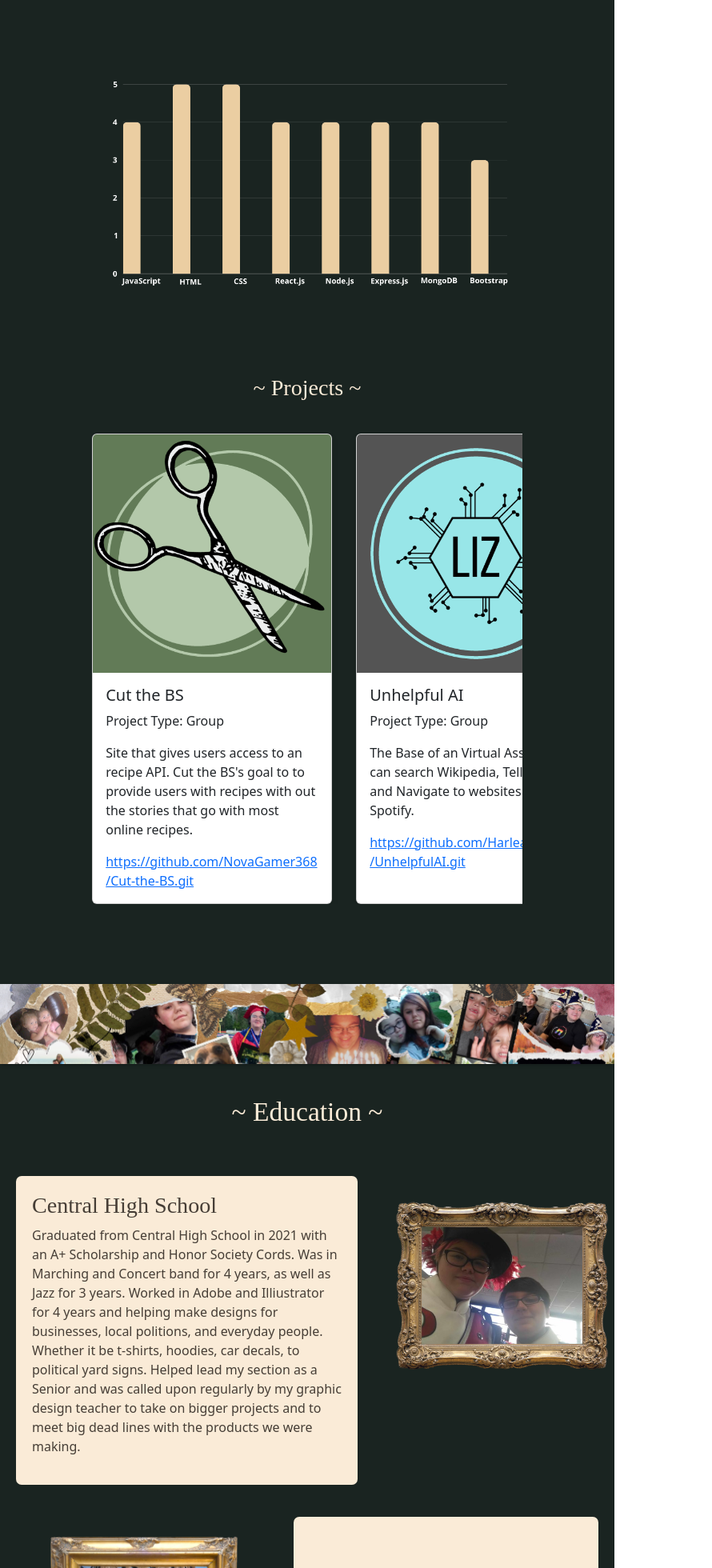
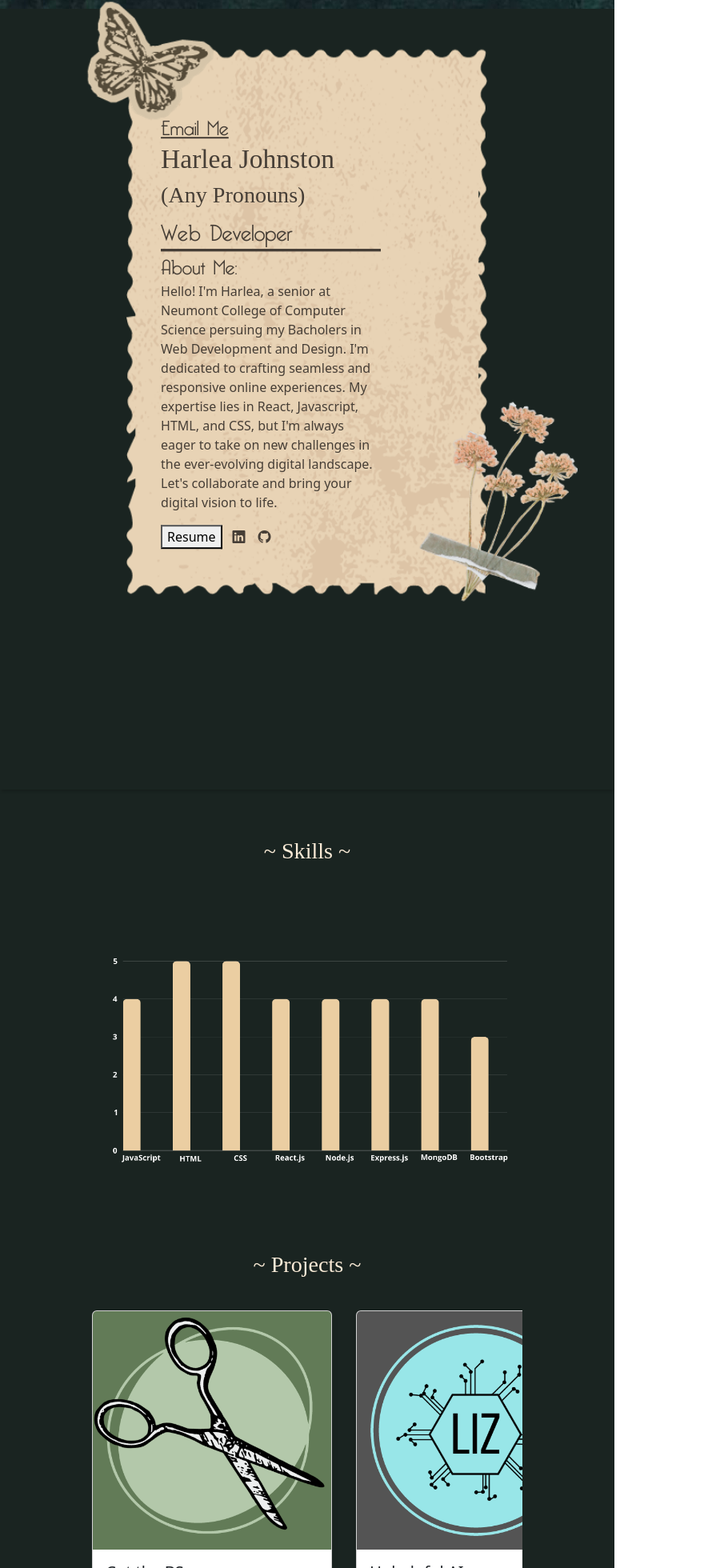
Before and after one commit to HarleaJohnston/Portfolio, a React (Create React App) app in the folder my-app/: page / in a window 768 px wide. Shown: the part 789-2749 px from the top of the page at 80% size, 890 px wide, since content can reach past the window. Built offline with nearby package versions, Linux system fonts and the light colour scheme; a web font is replaced by a local one.

Commit message:
Fixed up Sizing for 700px ~999px
I'm done messing with it for today

```diff
--- a/my-app/src/App.css
+++ b/my-app/src/App.css
@@ -250,9 +250,12 @@
 }
 
 
-@media (min-width: 700px) and (max-width: 1000px) {
+@media (min-width: 700px) and (max-width: 999px) {
   .webTop {
     background-size: auto;
+    flex-direction: column;
+    align-items: center;
+
   }
 
   .imgSize {
@@ -260,18 +263,25 @@
   }
 
   .introBox {
-    width: 90%;
+    width: 100%;
   }
 
   .introText {
     position: static;
-    margin-top: 10%;
-    width: 50%;
+    margin-top: 55%;
     text-align: left;
+    margin-left: -8%
   }
+
+
 
   .spacer, .spacer2 {
     height: 100px;
+  }
+
+  .schoolBox {
+    flex-direction: column;
+    align-items: center;
   }
 
   .schoolText {
@@ -285,5 +295,9 @@
     margin: 10px;
   }
 
+  .introBox,
+  .imgSize {
+    width: 100%;
+  }
 
 }
```
